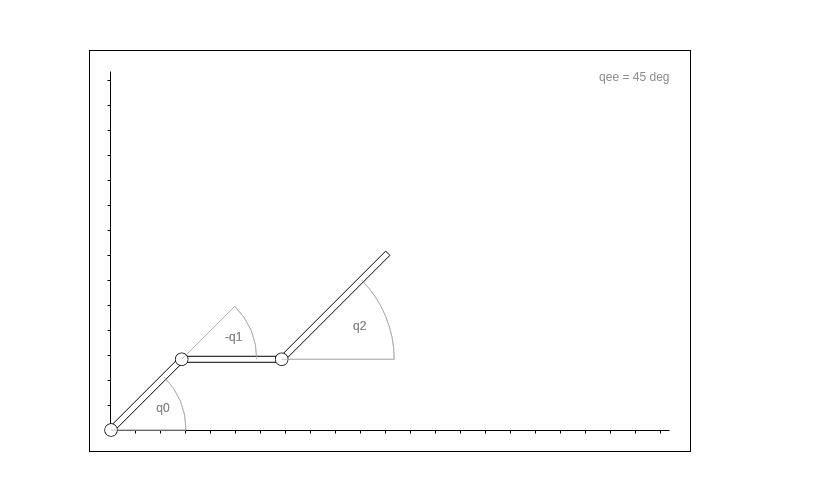
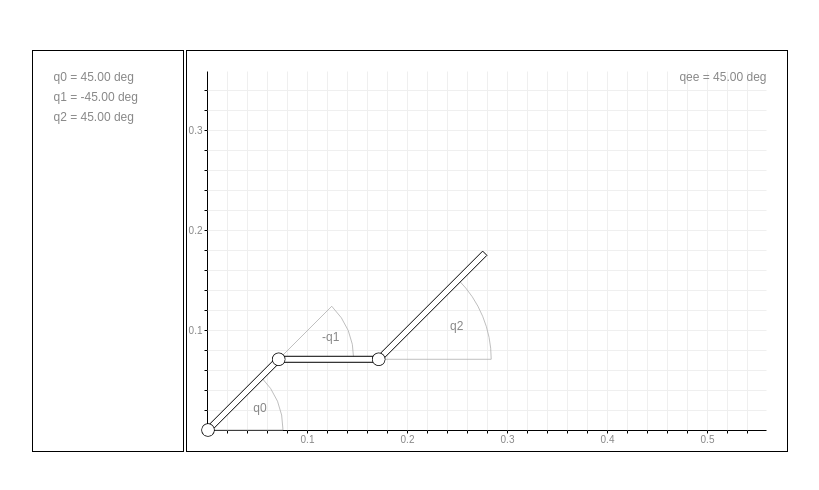
Before and after one commit to fairlight1337/kinematics_tutor, a plain HTML site: page index.html in a window 1280 px wide. Shown: the whole page, without its empty margins (250-1069 px from the left). Drawn offline with Linux system fonts and the light colour scheme.

Commit message:
Added data output and fixed angle errors

```diff
--- a/css/style.css
+++ b/css/style.css
@@ -1,5 +1,6 @@
 body {
     margin: 0px;
+    margin-top: 50px;
     background-color: white;
 }
 
@@ -11,5 +12,10 @@ div, span, td, body {
 
 canvas.draw-ik {
     border: 1px solid black;
-    margin-top: 50px;
+    display: inline-block;
 }
+
+canvas.draw-data {
+    border: 1px solid black;
+    display: inline-block;
+}
--- a/index.html
+++ b/index.html
@@ -9,10 +9,17 @@
         <link rel="stylesheet" type="text/css" href="css/style.css"/>
     </head>
 
-    <body onload="init_canvas(document.getElementById('ik-display'));">
+    <body onload="init_canvas(document.getElementById('ik-display'), document.getElementById('data-display'));">
         <center>
-            <canvas class="draw-ik" id="ik-display" width="600" height="400" onmousemove="mouse_move(event);" onmousedown="mouse_down(event);" onmouseup="mouse_up(event);">
-            </canvas>
+	  <ul>
+	    <li style="display: inline">
+              <canvas class="draw-data" id="data-display" width="150" height="400">
+              </canvas>
+	    </li>
+	    <li style="display: inline">
+              <canvas class="draw-ik" id="ik-display" width="600" height="400" onmousemove="mouse_move(event);" onmousedown="mouse_down(event);" onmouseup="mouse_up(event);">
+              </canvas>
+	    </li>
         </center>
     </body>
 </html>
--- a/js/canvas.js
+++ b/js/canvas.js
@@ -1,9 +1,8 @@
 var links;
-var ik_canvas;
-var ctx;
+var ik_canvas, data_canvas;
+var ctx, ctx_data;
 var padding;
-var mouse_x;
-var mouse_y;
+var mouse_x, mouse_y;
 var mousebutton_down;
 
 
@@ -12,9 +11,12 @@ function clear_canvas() {
 
     ctx.fillStyle = "#ffffff";
     ctx.fillRect(0, 0, ik_canvas.width, ik_canvas.height);
+
+    ctx_data.fillStyle = "#ffffff";
+    ctx_data.fillRect(0, 0, data_canvas.width, data_canvas.height);
 }
 
-function draw_coordinate_system(pad, pixels_per_tick) {
+function draw_coordinate_system(pad, pixels_per_tick, label_every) {
     "use strict";
 
     var ticks_x, ticks_y, i;
@@ -23,24 +25,64 @@ function draw_coordinate_system(pad, pixels_per_tick) {
     ctx.borderStyle = "#000000";
     ctx.lineWidth = 1;
 
+    ctx.beginPath();
     ctx.moveTo(ik_canvas.width - padding, ik_canvas.height - padding);
     ctx.lineTo(padding, ik_canvas.height - padding);
     ctx.lineTo(padding, padding);
+    ctx.stroke();
 
     ticks_x = (ik_canvas.width - 2 * padding) / pixels_per_tick;
     ticks_y = (ik_canvas.height - 2 * padding) / pixels_per_tick;
 
     for (i = 1; i < ticks_x; i++) {
+	ctx.beginPath();
+	ctx.strokeStyle = "#efefef";
+	ctx.lineWidth = 1;
+        ctx.moveTo(padding + i * pixels_per_tick, ik_canvas.height - padding - 0);
+        ctx.lineTo(padding + i * pixels_per_tick, padding);
+	ctx.stroke();
+
+	ctx.beginPath();
+	ctx.strokeStyle = "#000000";
+	ctx.lineWidth = 1;
         ctx.moveTo(padding + i * pixels_per_tick, ik_canvas.height - padding - 0);
         ctx.lineTo(padding + i * pixels_per_tick, ik_canvas.height - padding + 3);
+	ctx.stroke();
+
+	if((i % label_every) == 0) {
+	    ctx.textBaseline = "top";
+	    ctx.textAlign = "center";
+	    ctx.font = "10px sans-serif";
+	    ctx.strokeStyle = "#000000";
+	    ctx.fillStyle = "#888888";
+	    ctx.fillText(i * pixels_per_tick / 1000.0, padding + i * pixels_per_tick, ik_canvas.height - padding + 5);
+	}
     }
 
     for (i = 1; i < ticks_y; i++) {
+	ctx.beginPath();
+	ctx.strokeStyle = "#efefef";
+	ctx.lineWidth = 1;
+        ctx.moveTo(padding, ik_canvas.height - padding - i * pixels_per_tick);
+        ctx.lineTo(ik_canvas.width - padding, ik_canvas.height - padding - i * pixels_per_tick);
+	ctx.stroke();
+
+	ctx.beginPath();
+	ctx.strokeStyle = "#000000";
+	ctx.lineWidth = 1;
         ctx.moveTo(padding - 3, ik_canvas.height - padding - i * pixels_per_tick);
         ctx.lineTo(padding + 0, ik_canvas.height - padding - i * pixels_per_tick);
+	ctx.stroke();
+
+	if((i % label_every) == 0) {
+	    ctx.textBaseline = "middle";
+	    ctx.textAlign = "right";
+	    ctx.font = "10px sans-serif";
+	    ctx.strokeStyle = "#000000";
+	    ctx.fillStyle = "#888888";
+	    ctx.fillText(i * pixels_per_tick / 1000.0, padding - 5, ik_canvas.height - padding - i * pixels_per_tick + 1);
+	}
     }
-
-    ctx.stroke();
 }
 
 function draw_joint(link, x, y, angle) {
@@ -245,7 +287,6 @@ function draw_overlay() {
     for (i = 0; i < links.length; i++) {
         link = links[i];
 
-        draw_annotation(i, current_x, current_y, 3/4 * link.length, current_angle, link.angle);
         current_angle += link.angle;
 
         current_x += link.length * Math.cos(current_angle);
@@ -253,9 +294,58 @@ function draw_overlay() {
     }
 
     ctx.beginPath();
+    ctx.font = "12px sans-serif";
+    ctx.textBaseline = "middle";
+    ctx.textAlign = "center";
+    ctx.lineWidth = 1.0;
+    ctx.strokeStyle = "#000000";
+    ctx.fillStyle = "#888888";
+
     ctx.textAlign = "right";
     ctx.textBaseline = "top";
-    ctx.fillText("qee = " + Math.round(current_angle * 180.0 / Math.PI, 2) + " deg", ik_canvas.width - padding, padding);
+    ctx.fillText("qee = " + (current_angle * 180.0 / Math.PI).toFixed(2) + " deg", ik_canvas.width - padding, padding);
+}
+
+function draw_data() {
+    "use strict";
+
+    var link, i, current_angle, current_x, current_y;
+
+    // Angles
+    current_angle = 0;
+    current_x = padding + 0.5;
+    current_y = ik_canvas.height - padding - 0.5;
+
+    for (i = 0; i < links.length; i++) {
+        link = links[i];
+
+	ctx_data.beginPath();
+	ctx_data.font = "12px sans-serif";
+	ctx_data.textBaseline = "top";
+	ctx_data.textAlign = "left";
+	ctx_data.lineWidth = 1.0;
+	ctx_data.strokeStyle = "#000000";
+	ctx_data.fillStyle = "#888888";
+
+	var angle_rad;
+
+	if(link.angle < -Math.PI) {
+	    angle_rad = 2 * Math.PI + link.angle;
+	} else if(link.angle > Math.PI) {
+	    angle_rad = -(2 * Math.PI - link.angle);
+	} else {
+	    angle_rad = link.angle;
+	}
+
+	ctx_data.fillText("q" + i + " = " + (angle_rad * 180.0 / Math.PI).toFixed(2) + " deg",
+			  padding,
+			  i * 20 + padding);
+
+        current_angle += link.angle;
+
+        current_x += link.length * Math.cos(current_angle);
+        current_y -= link.length * Math.sin(current_angle);
+    }
 }
 
 function check_selections() {
@@ -299,7 +389,7 @@ function redraw_canvas() {
     ctx.lineWidth = 1.0;
     ctx.strokeStyle = "#000000";
 
-    draw_coordinate_system(20.5, 25);
+    draw_coordinate_system(20.5, 20, 5);
 
     ctx.lineWidth = 1.0;
     ctx.strokeStyle = "#000000";
@@ -321,6 +411,7 @@ function redraw_canvas() {
     ctx.strokeStyle = "#000000";
 
     draw_overlay();
+    draw_data();
 }
 
 function Link(length, angle) {
@@ -339,11 +430,14 @@ function add_link(length, angle) {
     links.push(link);
 }
 
-function init_canvas(canvas) {
+function init_canvas(canvas, data_displayer) {
     "use strict";
 
     ik_canvas = canvas;
+    data_canvas = data_displayer;
+
     ctx = ik_canvas.getContext("2d");
+    ctx_data = data_canvas.getContext("2d");
 
     links = [];
     mousebutton_down = false;
```
